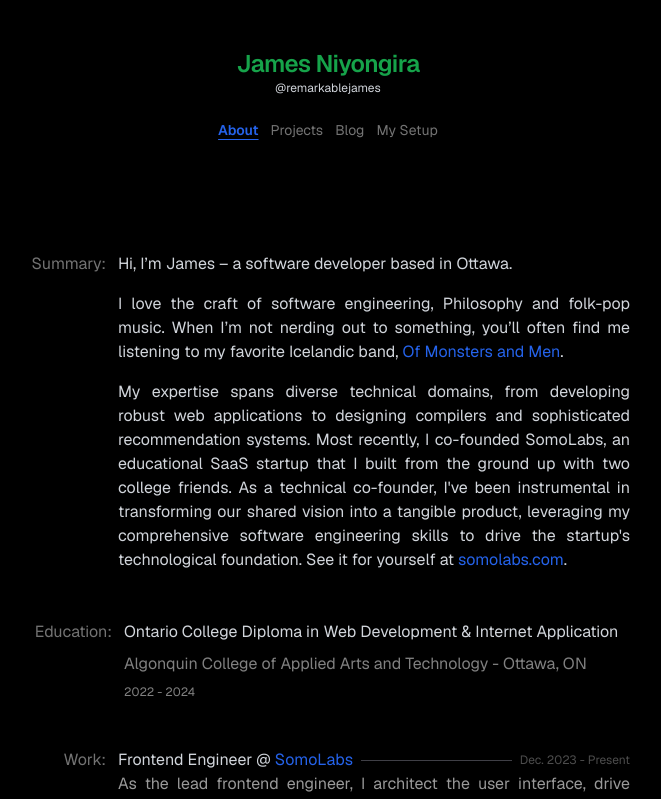
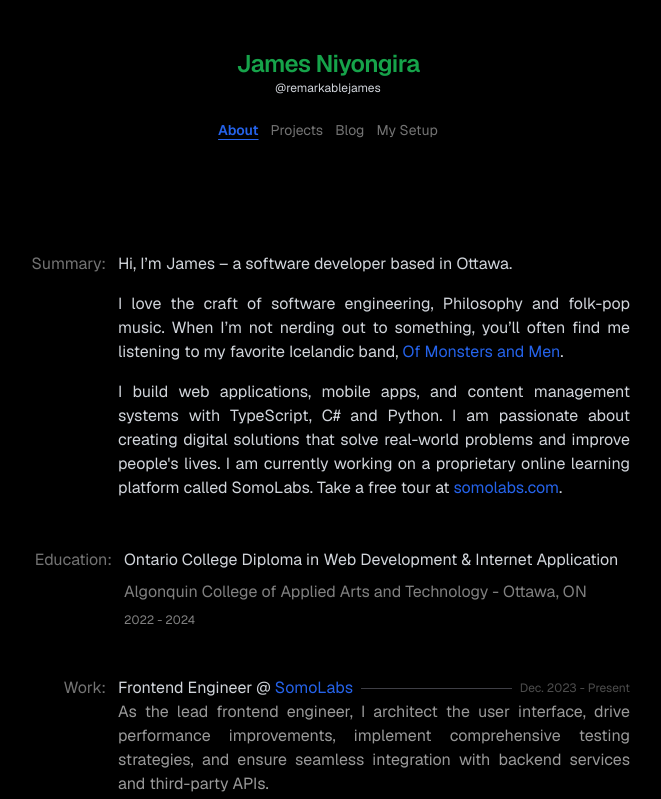
Before and after one commit to remarkablejames/portfolio-rebuild, a Next.js app: page / in a window 1280 px wide. Shown: the top 799 px of the page, without its empty margins (312-973 px from the left). Built offline with nearby package versions, Linux system fonts and the light colour scheme.

Commit message:
content update

```diff
--- a/app/page.tsx
+++ b/app/page.tsx
@@ -29,15 +29,12 @@ export default function Home() {
                 .
               </p>
               <p className="text-justify">
-                My expertise spans diverse technical domains, from developing
-                robust web applications to designing compilers and sophisticated
-                recommendation systems. Most recently, I co-founded SomoLabs, an
-                educational SaaS startup that I built from the ground up with
-                two college friends. As a technical co-founder, I&apos;ve been
-                instrumental in transforming our shared vision into a tangible
-                product, leveraging my comprehensive software engineering skills
-                to drive the startup&apos;s technological foundation. See it for
-                yourself at{" "}
+                I build web applications, mobile apps, and content management
+                systems with TypeScript, C# and Python. I am passionate about
+                creating digital solutions that solve real-world problems and
+                improve people&apos;s lives. I am currently working on a
+                proprietary online learning platform called SomoLabs. Take a
+                free tour at{" "}
                 <a
                   href="https://www.somolabs.com/"
                   target="_blank"
@@ -95,9 +92,10 @@ export default function Home() {
                   As the lead frontend engineer, I architect the user interface,
                   drive performance improvements, implement comprehensive
                   testing strategies, and ensure seamless integration with
-                  backend services and third-party APIs. My role blends
+                  backend services and third-party APIs.
+                  {/* My role blends
                   technical expertise with strategic product development,
-                  creating intuitive and efficient digital learning solutions.
+                  creating intuitive and efficient digital learning solutions. */}
                 </p>
               </div>
               <div>
@@ -113,13 +111,14 @@ export default function Home() {
                 <p className="text-white/60 text-justify mt-2">
                   During this internship, I transitioned beyond traditional
                   software development into a more holistic role that centered
-                  on entrepreneurial strategy and innovation. This experience
+                  on entrepreneurial strategy and innovation.
+                  {/* This experience
                   was pivotal in shaping my understanding of technology&apos;s
                   potential to solve educational challenges, ultimately
                   inspiring the conceptualization of SomoLabs. Rather than
                   focusing solely on coding, I gained insights into the broader
                   ecosystem of technological innovation, product development,
-                  and entrepreneurial thinking.
+                  and entrepreneurial thinking. */}
                 </p>
               </div>
             </div>
```
